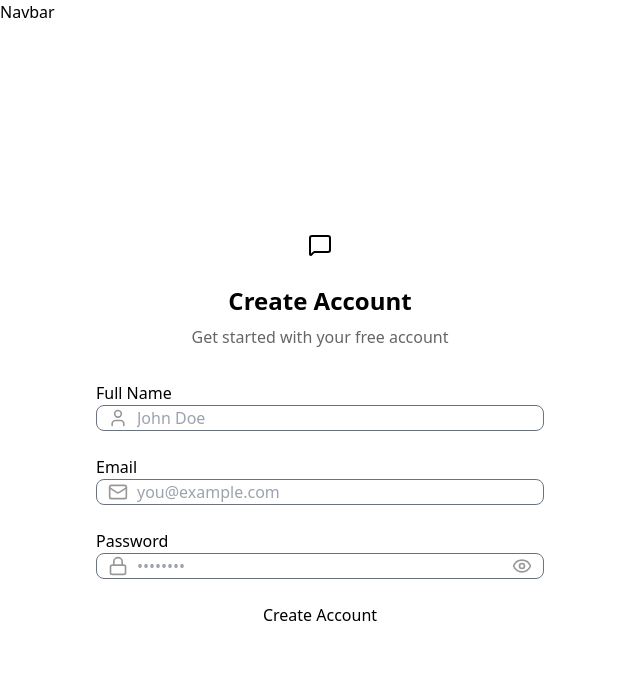
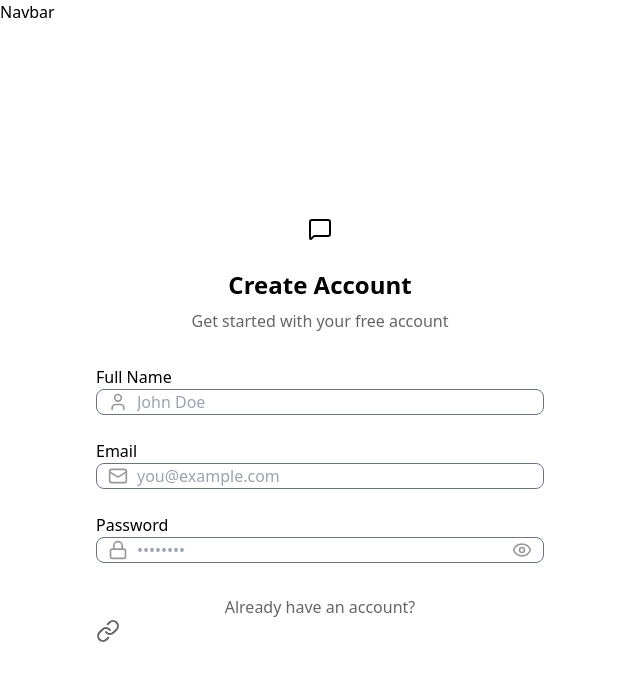
Before and after one commit to Luke7787/chat-app, a React app in the folder frontend/: page /signup in a window 1280 px wide. Shown: the top 680 px of the page, without its empty margins (0-640 px from the left). Built offline with nearby package versions, Linux system fonts and the light colour scheme; no server answers; the HTML template or start-up script is replaced by a standard one.

Commit message:
added already have an account text

```diff
--- a/frontend/src/pages/SignUpPage.jsx
+++ b/frontend/src/pages/SignUpPage.jsx
@@ -3,6 +3,7 @@ import { useAuthStore } from "../store/useAuthStore";
 import {
   Eye,
   EyeOff,
+  Link,
   Loader2,
   Lock,
   Mail,
@@ -115,21 +116,15 @@ const SignUpPage = () => {
                 </button>
               </div>
             </div>
-            <button
-              type="submit"
-              className="btn btn-primary w-full"
-              disabled={isSigningUp}
-            >
-              {isSigningUp ? (
-                <>
-                  <Loader2 className="size-5 animate-spin" />
-                  Loading...
-                </>
-              ) : (
-                "Create Account"
-              )}
-            </button>
           </form>
+          <div className="text-center">
+            <p className="text-base-content opacity-60">
+              Already have an account?{" "}
+              <Link to="/login" className="link link-primary">
+                Sign in
+              </Link>
+            </p>
+          </div>
         </div>
       </div>
     </div>
```
